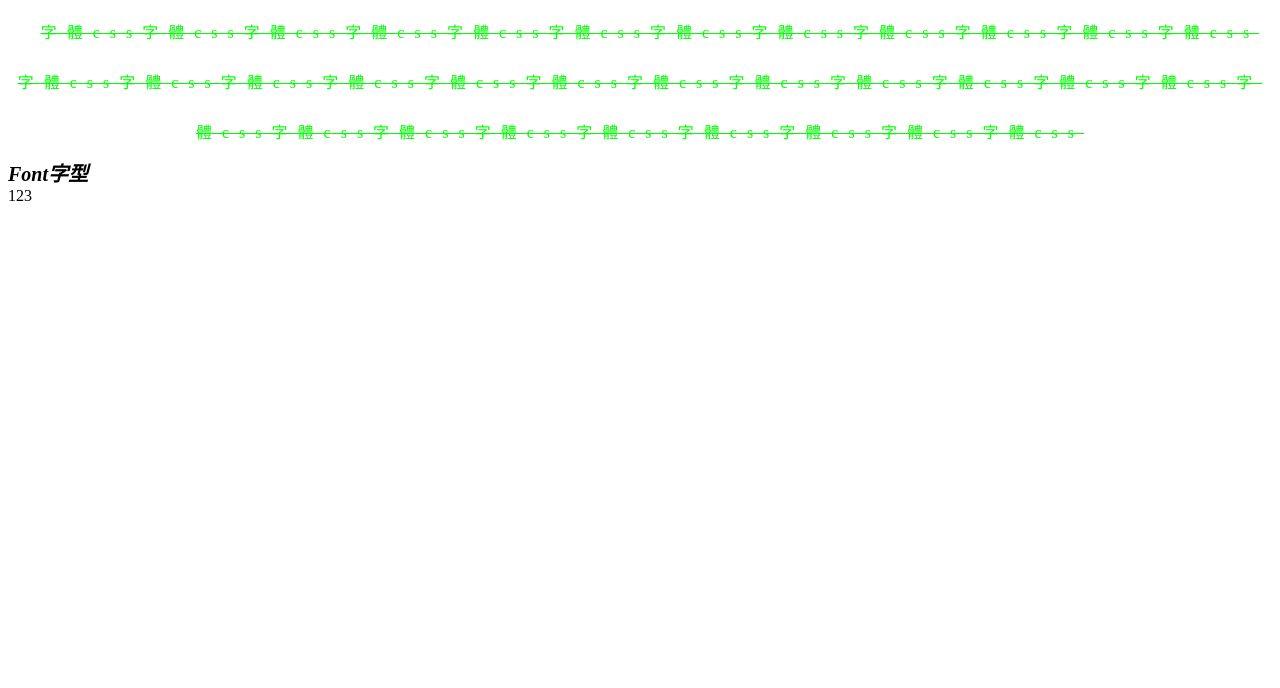
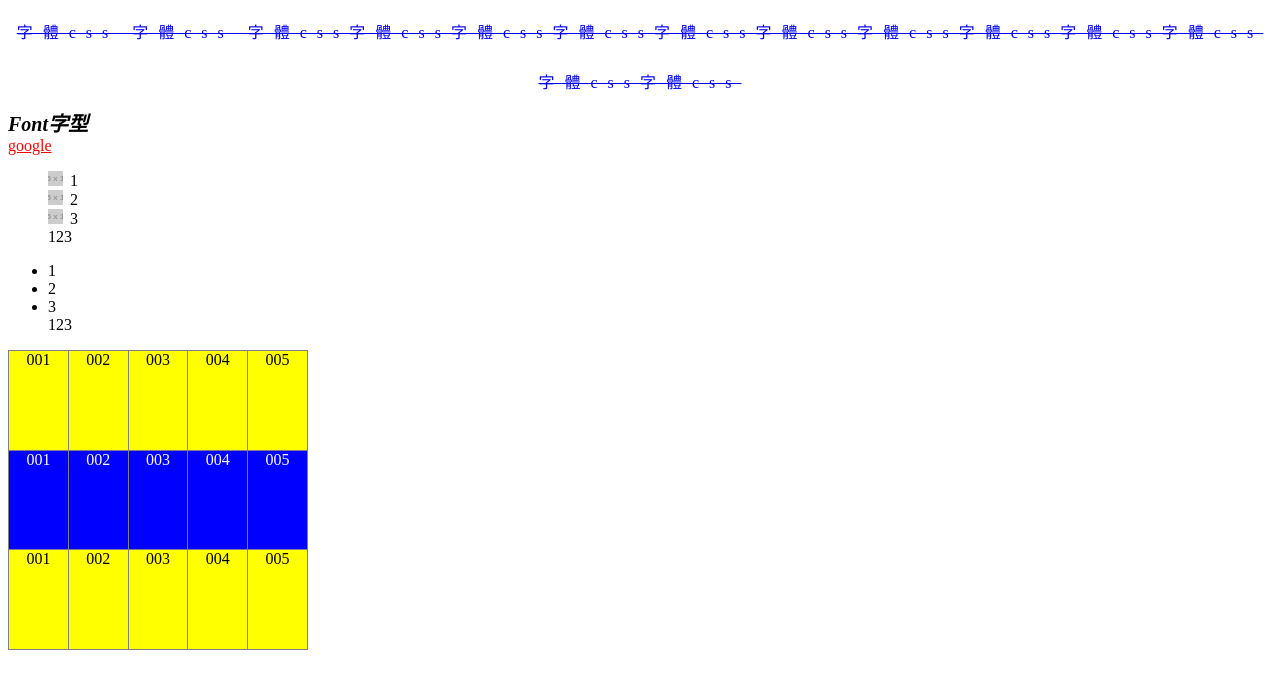
Before and after one commit to jiapei0511/27, a plain HTML site: page css_all.html in a window 1280 px wide. Drawn offline with Linux system fonts and the light colour scheme; placeholder pictures from the web are drawn by us.

Commit message:
Add files via upload

```diff
--- a/css_all.html
+++ b/css_all.html
@@ -7,15 +7,15 @@
     <title>Document</title>
     <style>
     /* Text文字 */
-         /* 文體顏色 */
+        /* 字體顏色 */
         .text_color{
-             /* color: red; */
-             /* color: rgb(0,255,255) */
-             color: #00FF00;
+            /* color:red; */
+            /* color:rgb(0,255,255); */
+            color:blue;
         }
         /* 文字對齊 */
         .text_align{
-             text-align: center;
+            text-align:center;
         }
         /* 行高 */
         .text_line_height{
@@ -33,6 +33,7 @@
         .text_letter_spacing{
             letter-spacing: 10px;
         }
+
         /* Font字型 */
         /* 字體樣式 */
         .font_style{
@@ -47,8 +48,8 @@
             /* font-weight: normal; */
             /* 粗體 */
             font-weight: bold;
-             /* 數值(100~900) */
-             /* font-weight:900; */
+             /*數值(100~900)  */
+             /* font-weight: 900; */
         }
         /* 字體大小 */
         .font_size{
@@ -58,15 +59,113 @@
         .font_family{
             font-family: "標楷體";
         }
+        /* Link連結 */
+        /* 未訪問 */
+        .a_style:link{
+            color: red;
+        }
+        /* 訪問過 */
+        .a_style:visited{
+            color: yellow;
+        }
+        /* 移入 */
+        .a_style:hover{
+            color: green;
+        }
+        /* 點下去 */
+        .a_style:active{
+        color: pink;
+        }
+        /* List列表 */
+        .ol_style{
+            /* 類型 */
+            /* 都沒有 */
+            /* list-style-type: none; */
+            /* 實心圓 */
+            /* list-style-type: disc; */
+            /* 數字 */
+            /* list-style-type: decimal; */
+            /* 空心圓 */
+            /* list-style-type: circle; */
+            /* 方形 */
+            /* list-style-type: square; */
+            /* 羅馬數字 */
+            /* list-style-type: upper-roman; */
+            /* 英文 */
+            list-style-type: lower-alpha;
+            /* 位置 */
+            list-style-position: inside;
+            /* 圖片 */
+            list-style-image: url("https://fakeimg.pl/15x15/");
+
+        }
+        /* Table表格 */
+        .table_style{
+            /* 邊框合併 */
+            border-collapse: collapse;
+            width: 300px;
+            height: 300px;
+        }
+        .table_style td{
+            /* 水平 */
+            text-align: center;
+            /* 垂直 */
+            vertical-align: top;
+        }
+        /* 偶數行 */
+        .table_style tr:nth-child(even){
+            background-color: blue;
+            color: white;
+        }
+        /* 奇數行 */
+        .table_style tr:nth-child(odd){
+            background-color: yellow;
+        }
     </style>
 </head>
 <body>
-     <div class="text_color text_align text_line_height text_decoration text_indent text_letter_spacing">
-       字體css字體css字體css字體css字體css字體css字體css字體css字體css字體css字體css字體css字體css字體css字體css字體css字體css字體css字體css字體css字體css字體css字體css字體css字體css字體css字體css字體css字體css字體css字體css字體css字體css
+    <div class="text_color text_align text_line_height text_decoration text_inden text_letter_spacing  ">
+        字體css 字體css 字體css字體css字體css字體css字體css字體css字體css字體css字體css字體css字體css字體css
     </div>
     <div class="font_style font_weight font_size font_family">
         Font字型
     </div>
+    <a href="#" class="a_style">google</a>
+    <ol class="ol_style">
+        <li>1</li>
+        <li>2</li>
+        <li>3</li>
         123
+    </ol>
+    <ul>
+        <li>1</li>
+        <li>2</li>
+        <li>3</li>
+        123
+    </ul>
+    <table border="1" cellspacing="0" cellpadding="0" class="table_style">
+        <tr>
+            <td>001</td>
+            <td>002</td>
+            <td>003</td>
+            <td>004</td>
+            <td>005</td>
+        </tr>
+        <tr>
+            <td>001</td>
+            <td>002</td>
+            <td>003</td>
+            <td>004</td>
+            <td>005</td>
+        </tr>
+        <tr>
+            <td>001</td>
+            <td>002</td>
+            <td>003</td>
+            <td>004</td>
+            <td>005</td>
+        </tr>
+
+    </table>
 </body>
 </html>
```
Also changed, not shown: css_box.html (added, +70 -0 lines), index.html (+4 -0 lines). Lines whose indentation alone changed are shown as unchanged.
